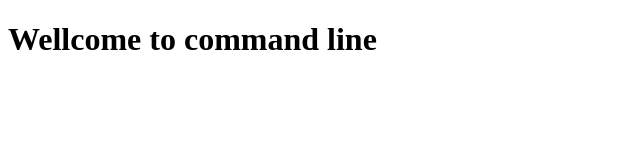
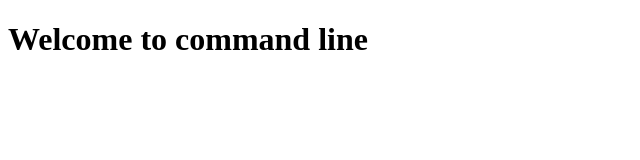
Before and after one commit to dheerendrabhandari8/coding, a plain HTML site: page index.html in a window 1280 px wide. Shown: the whole page, without its empty margins (0-640 px from the left). Drawn offline with Linux system fonts and the light colour scheme.

Commit message:
new added

```diff
--- a/index.html
+++ b/index.html
@@ -6,6 +6,6 @@
     <title>Document</title>
 </head>
 <body>
-    <h1>Wellcome to command line </h1>
+    <h1>Welcome to command line </h1>
 </body>
 </html>
```
